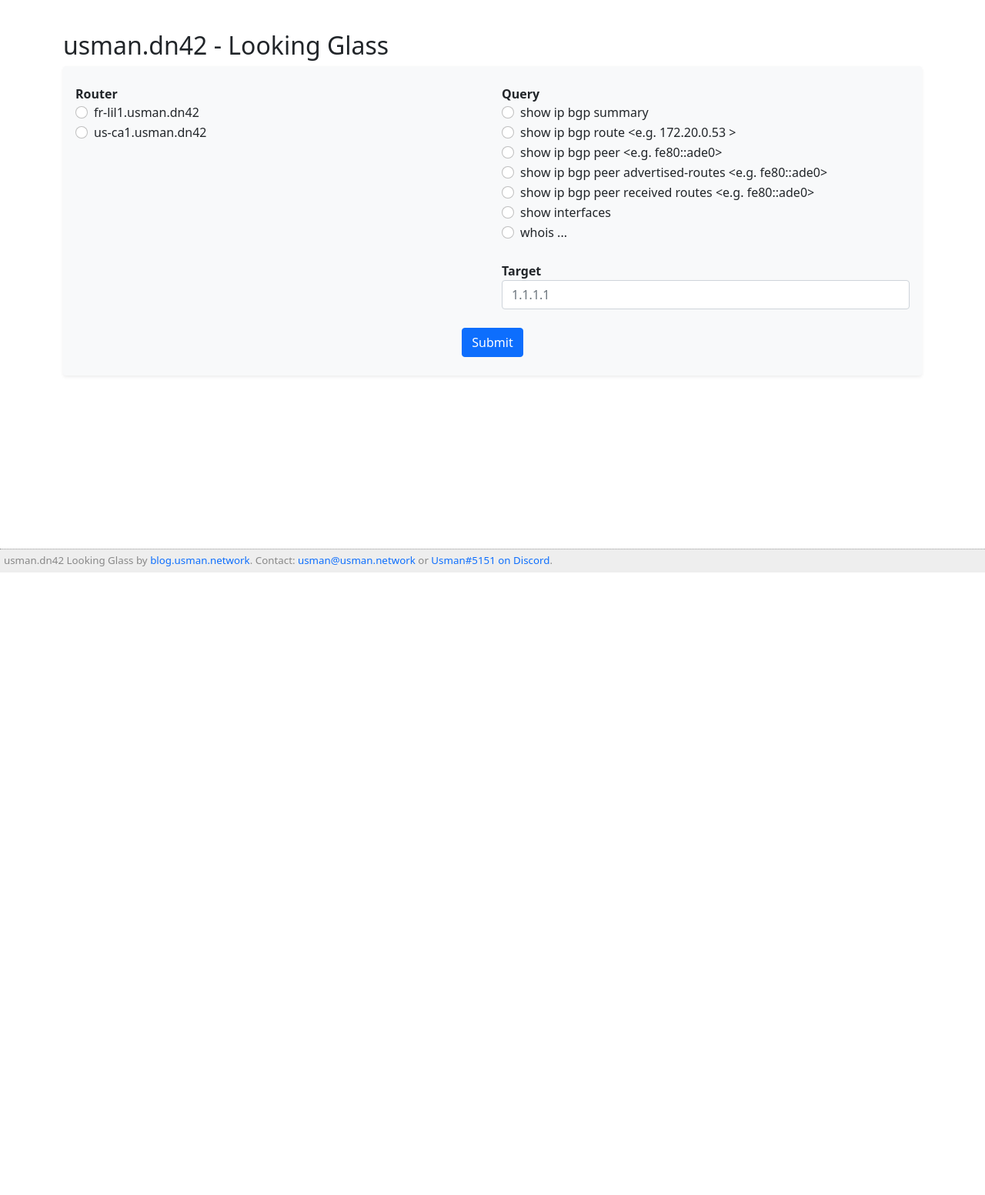
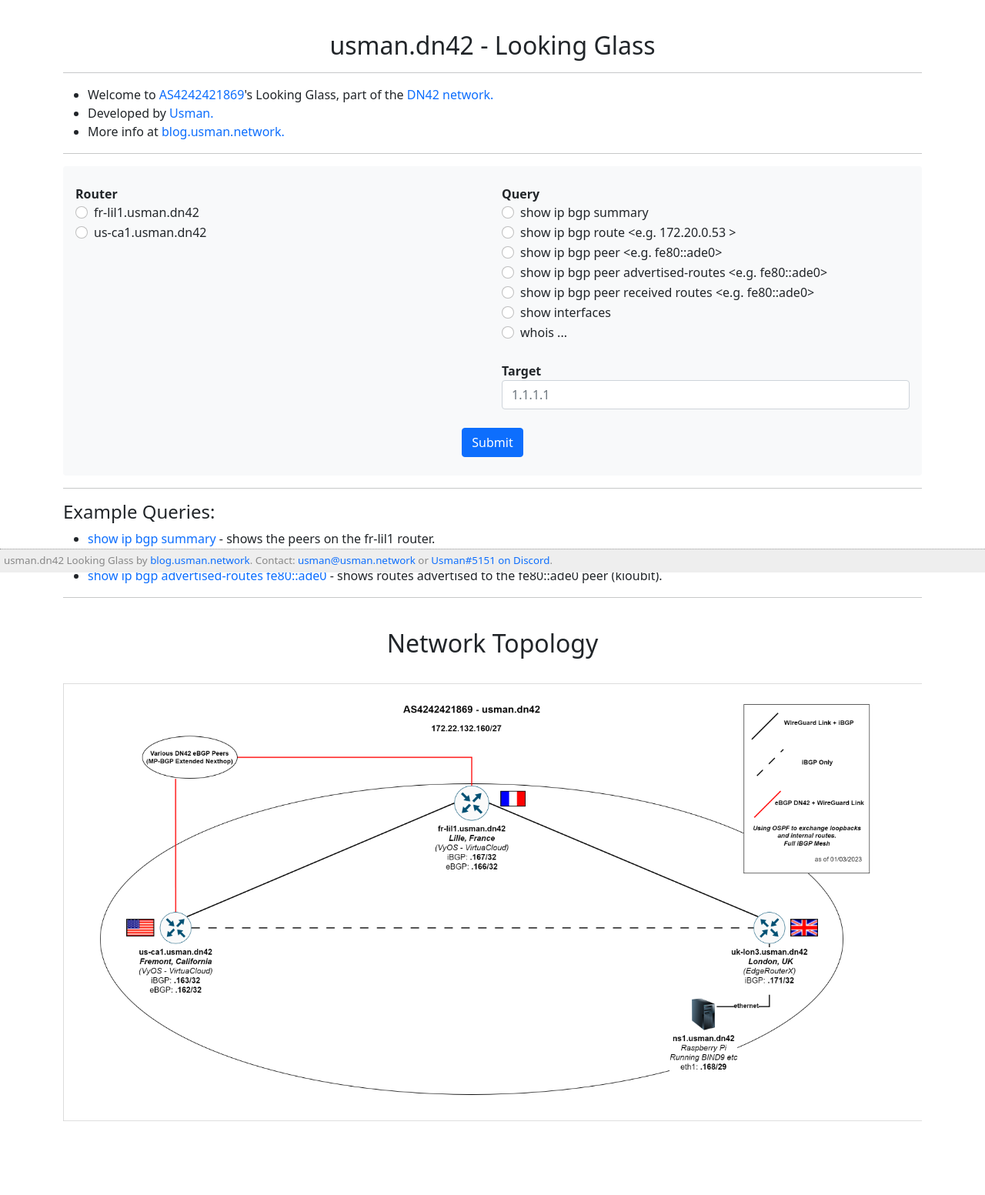
Before and after one commit to usman-u/dn42-lg, a Flask app: page /looking_glass/ in a window 1280 px wide. Shown: the part 56-1609 px from the top of the page at 77% size. Before the commit the page ends 800 px from the top, so only its background shows below. Run offline with Flask 3, Linux system fonts and the light colour scheme; some libraries are stand-ins or nearby versions.

Commit message:
looking_glass: add intro, query examples

```diff
--- a/templates/base.html
+++ b/templates/base.html
@@ -15,7 +15,7 @@
     <link rel="stylesheet" type="text/css" href="https://cdn.datatables.net/1.10.25/css/dataTables.bootstrap5.css">
 
 
-    <title>{% block title %}{% endblock %} - Usman.dn42</title>
+    <title>{% block title %}{% endblock %} - usman.dn42</title>
 
     <style>
         a:link { text-decoration: none; }
@@ -33,6 +33,9 @@
             font-size: smaller;
             padding: 5px;
         }
+        h2 {text-align: center;}
+        h1 {text-align: center;}
+
     </style>
 
 </head>
--- a/templates/looking_glass.html
+++ b/templates/looking_glass.html
@@ -7,8 +7,17 @@
 
 <h2> usman.dn42 - Looking Glass</h2>
 
+<hr>
 
-<form method="POST" action="{{ url_for('looking_glass') }}" class="bg-light py-4 px-3 rounded shadow-sm">
+<ul>
+  <li>Welcome to <a target="_blank" rel="noopener" href="https://explorer.burble.com/#/aut-num/AS4242421869">AS4242421869</a>'s Looking Glass, part of the <a target="_blank" rel="noopener" href="https://dn42.eu">DN42 network.</a> </li>
+  <li>Developed by <a target="_blank" rel="noopener" href="https://blog.usman.network">Usman.</a> </li>
+  <li>More info at <a target="_blank" rel="noopener" href="https://blog.usman.network"> blog.usman.network. </a> </li>
+</ul>
+
+<hr>
+
+<form method="POST" action="{{ url_for('looking_glass') }}" class="bg-light py-4 px-3 rounded ">
   <div class="row">
     <div class="col-sm-6">
 
@@ -49,7 +58,32 @@
       {{ form.submit(class="btn btn-primary") }}
     </div>
   </div>
+
 </form>
+
+<hr>
+
+<h4>Example Queries:</h4>
+  <ul>
+    <li><a target="_blank" rel="noopener" href="{{ url_for('get_bgp_peers', router='fr_lil1') }}"> show ip bgp summary </a> - shows the peers on the fr-lil1 router.</li>
+    <li><a target="_blank" rel="noopener" href="{{ url_for('get_bgp_peer', router='fr_lil1', peer='fe80::ade0', desc='DN42_kioubit-MPBGP') }}"> show ip bgp neighbor fe80::ade0 </a> - shows detail of the fe80::ade0 peer (kioubit).</li>
+    <li><a target="_blank" rel="noopener" href="{{ url_for('get_bgp_peer_advertised_routes', peer='fe80::ade0' , router='fr_lil1', desc='kioubit-MPBGP') }}"> show ip bgp advertised-routes fe80::ade0 </a> - shows routes advertised to the fe80::ade0 peer (kioubit).</li>
+  </ul>
+
+<hr>
+
+
+<br>
+
+<h2> Network Topology</h2>
+<br>
+
+<img src="{{ url_for('static', filename='DN42.png') }}" alt="DN42 Network Map" width="100%" height="100%">
+
+<br>
+<br>
+<br>
+<br>
 
 {% if result %}
 {{ result }}
```
Also changed, not shown: static/DN42.png (added).
